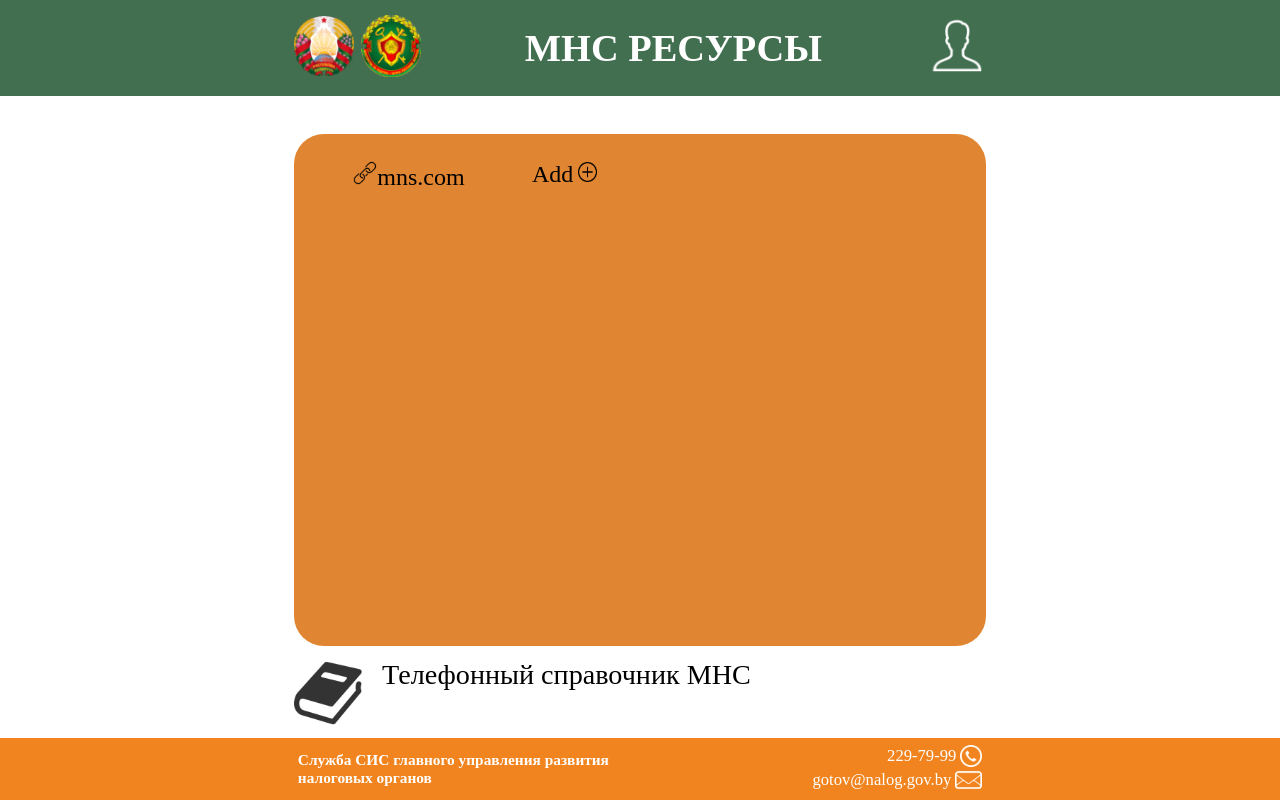
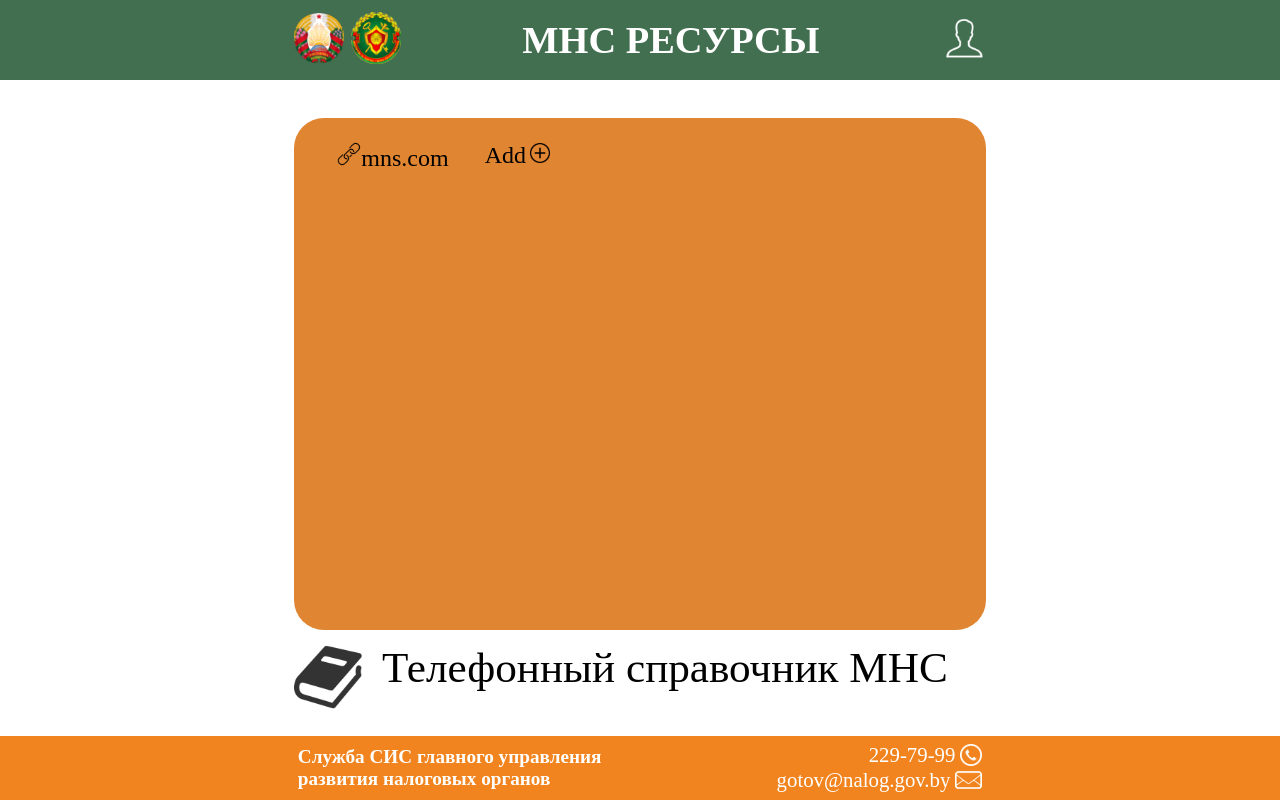
Before and after one commit to paraponchik/linksMns, a React (Create React App) app: page / in a window 1280 px wide. Built offline with nearby package versions, Linux system fonts and the light colour scheme; a web font is replaced by a local one.

Commit message:
FooterAdaptiv

```diff
--- a/public/index.html
+++ b/public/index.html
@@ -19,7 +19,6 @@
   </head>
 
   <body>
-    <noscript>You need to enable JavaScript to run this app.</noscript>
     <div id="root"></div>
   </body>
 
--- a/src/App.css
+++ b/src/App.css
@@ -4,3 +4,14 @@
   box-sizing: border-box;
   font-family: 'Piazzolla', serif;
 }
+
+html,
+body{
+  height: 100%;
+}
+
+.App{
+  display: flex;
+  flex-direction: column;
+  min-height: 100vh;
+}
--- a/src/Footer/Footer.css
+++ b/src/Footer/Footer.css
@@ -1,8 +1,7 @@
 .footer{
+    flex-shrink: 0;
     background: hsl(29, 88%, 53%);
-    position: absolute;
     width: 100%;
-    bottom: 0;
     color: #ffffff;
     padding: 0.5%;
 }
@@ -18,7 +17,7 @@
 
 .Title{
     grid-area: Title;
-    font-size: 1.2vw;
+    font-size: 1.2rem;
     text-align: left;
     margin: auto;
 
@@ -29,7 +28,7 @@
     grid-area: generalNumberServices;
     margin-left: auto;
     align-items: center;
-    font-size: 1.3vw;
+    font-size: 1.3rem;
 }
 
 .generalMailServices{
@@ -37,13 +36,13 @@
     grid-area: generalMailServices;
     margin-left: auto;
     align-items: center;
-    font-size: 1.3vw;
+    font-size: 1.3rem;
 }
 
 .numberServices{
-    padding-right: 0.3vw;
+    padding-right: 0.3rem;
 }
 
 .mailServices{
-    padding-right: 0.3vw;
+    padding-right: 0.3rem;
 }
--- a/src/Main/Main.css
+++ b/src/Main/Main.css
@@ -1,4 +1,8 @@
 /*Block with */
+.main{
+    flex-grow: 1;
+}
+
 .blockLink{
     margin: 3% 23%;
     margin-bottom: 1%;
@@ -13,7 +17,7 @@
     width: 90%;
     margin: 2% 5%;
     display: grid;
-    grid-template-columns: 1fr 1fr 1fr 1fr;
+    grid-template-columns: repeat(5, 1fr);
 }
 
 .Link{
@@ -43,11 +47,13 @@ a{
 .phoneList{
     margin-left: 23%;
     position: relative;
+    margin-bottom: 1%;
 }
 
 .phoneNumb{
     padding-left: 2%;
     position: absolute;
     align-items: center;
-    font-size: 2.2vw;
+    margin-bottom: 1%;
+    font-size: 2.7rem;
 }
--- a/src/Navbar/Navbar.css
+++ b/src/Navbar/Navbar.css
@@ -1,6 +1,6 @@
  .navbar{
     background: #426F4F;
-    height: 6rem;
+    height: 5rem;
     padding-left: 23%;
     padding-right: 23%;
     display: flex;
--- a/src/Navbar/Navbar.js
+++ b/src/Navbar/Navbar.js
@@ -9,11 +9,11 @@ const Navbar = () => {
     <div className='navbar'>
 
         <div className='gerb'>
-          <img src={Gerb} alt='Gerb Republic of Belarus' width="60rem" />
+          <img src={Gerb} alt='Gerb Republic of Belarus' width="50rem" />
         </div>
 
         <div className='mns'>
-          <img src={Mns} alt='Gerb Ministry of Taxes and Dues' width="60rem" />
+          <img src={Mns} alt='Gerb Ministry of Taxes and Dues' width="50rem" />
         </div>
 
         <div className='title__logo'>
@@ -21,7 +21,7 @@ const Navbar = () => {
         </div>
 
         <div className='user'>
-          <img src={User} alt='User' width="60rem" />
+          <img src={User} alt='User' width="45rem" />
         </div>
 
     </div>
```
